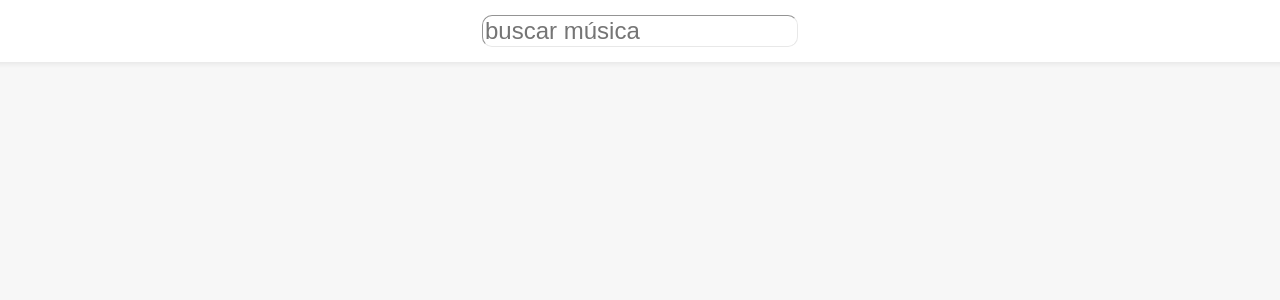
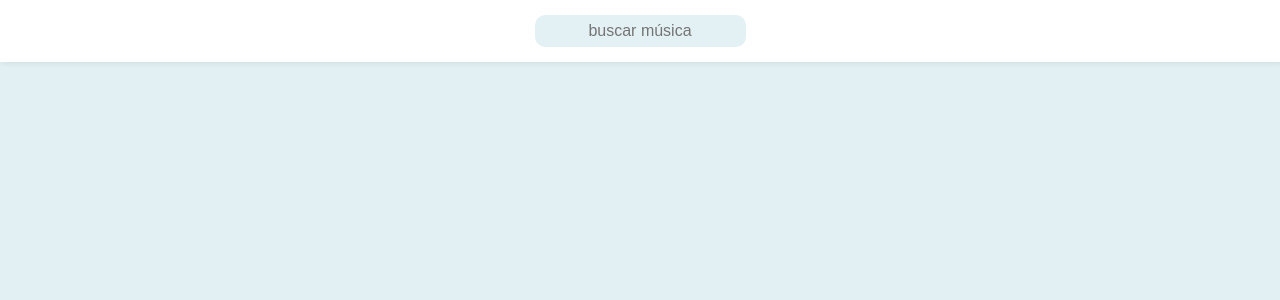
Before and after one commit to carloseduneves/louvor-cosc, a React (Create React App) app: page / in a window 1280 px wide. Shown: the top 300 px of the page. Built offline with nearby package versions, Linux system fonts and the light colour scheme.

Commit message:
Louvor Cosc 1.0.4

```diff
--- a/public/index.html
+++ b/public/index.html
@@ -1,5 +1,5 @@
 <!DOCTYPE html>
-<html lang="en">
+<html lang="pt-br">
   <head>
     <meta charset="utf-8" />
     <link rel="icon" href="%PUBLIC_URL%/favicon.ico" />
@@ -7,7 +7,7 @@
     <meta name="theme-color" content="#000000" />
     <meta
       name="description"
-      content="Web site created using create-react-app"
+      content="App Louvor Cosc"
     />
     <link rel="apple-touch-icon" href="%PUBLIC_URL%/logo192.png" />
     <!--
@@ -24,7 +24,7 @@
       work correctly both with client-side routing and a non-root public URL.
       Learn how to configure a non-root public URL by running `npm run build`.
     -->
-    <title>React App</title>
+    <title>Cosc Louvor</title>
   </head>
   <body>
     <noscript>You need to enable JavaScript to run this app.</noscript>
--- a/src/App.css
+++ b/src/App.css
@@ -1,38 +1,6 @@
 .App {
   text-align: center;
+  justify-content: center;
+  margin: 0px;
+  padding: 0px;
 }
-
-.App-logo {
-  height: 40vmin;
-  pointer-events: none;
-}
-
-@media (prefers-reduced-motion: no-preference) {
-  .App-logo {
-    animation: App-logo-spin infinite 20s linear;
-  }
-}
-
-.App-header {
-  background-color: #282c34;
-  min-height: 100vh;
-  display: flex;
-  flex-direction: column;
-  align-items: center;
-  justify-content: center;
-  font-size: calc(10px + 2vmin);
-  color: white;
-}
-
-.App-link {
-  color: #61dafb;
-}
-
-@keyframes App-logo-spin {
-  from {
-    transform: rotate(0deg);
-  }
-  to {
-    transform: rotate(360deg);
-  }
-}
--- a/src/components/Song.css
+++ b/src/components/Song.css
@@ -9,10 +9,9 @@
     flex-direction: column;
     flex-wrap: wrap;
     margin-top: 20px;
-    max-width: 600px;
-    min-width: 300px;
-    border-radius: 10px 10px 0px 0px;
+    border-radius: 15px;
     background-color: white;
+    max-width: 700px;
 
 }
 a {
@@ -24,7 +23,7 @@ a {
     display: flex;
     justify-content: space-between;
     flex-wrap: nowrap;
-   width: 200px;
+   width: 100px;
    height: 50px;
 }
 .title {
--- a/src/index.css
+++ b/src/index.css
@@ -1,33 +1,29 @@
-* {
-  margin: 0px;
-}
+
 body {
  font-family: Arial, Helvetica, sans-serif;
- align-items: center;
- justify-content: center;
- display: flex;
- background-color: rgba(212, 212, 212, 0.184);
-}
 
-code {
-  font-family: source-code-pro, Menlo, Monaco, Consolas, 'Courier New',
-    monospace;
+ background-color: rgba(151, 201, 215, 0.269);
+ margin: 0px;
+ padding: 0px;
 }
 header {
-  background-color: white;
-  width: 100vw;
+  background-color: #fff;
   margin: 0px;
-  padding: 15px;
+ padding: 15px 0px;
   box-shadow: 2px 2px 5px  rgba(0, 0, 0, 0.069);
 }
 .find {
-  font-size: 1.5em;
-  border-color: rgb(232, 232, 232);
+  font-size: 1em;
+ background-color: rgba(151, 201, 215, 0.269);
   border-radius: 10px;
-  border-width: 1px;
+  border: none;
+  text-align: center;
+  height: 30px;
+
+
 
 }
 main {
-  align-items: center;
+ padding: 20px;
   justify-content: center;
 }
```
Also changed, not shown: 1 other file (tests, documents, lock files or other folders).
